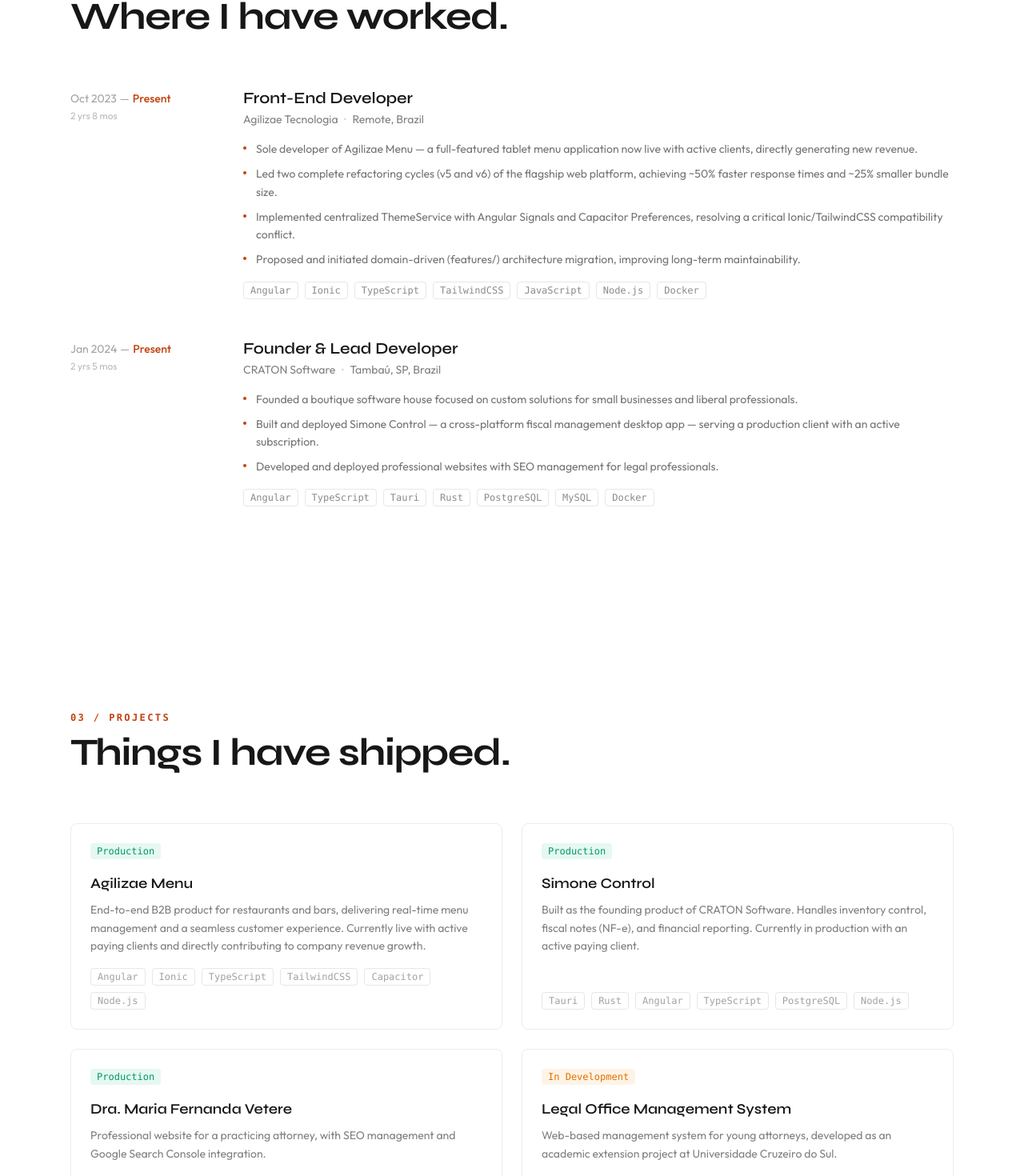
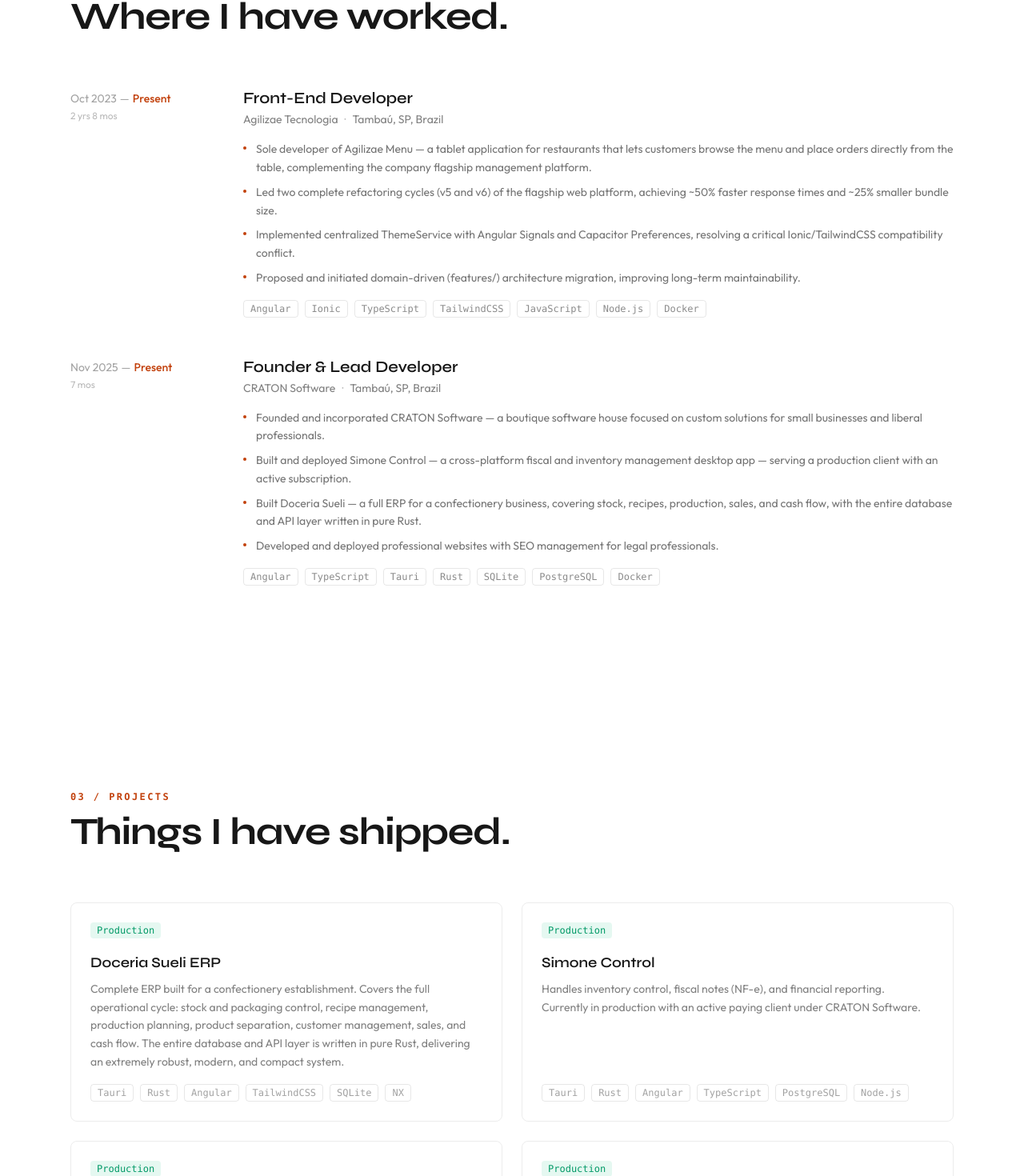
Before and after one commit to luizfsouzadev/portfolio, a Next.js app: page / in a window 1280 px wide. Shown: the part 1658-3128 px from the top of the page at 80% size. Built offline with nearby package versions, Linux system fonts and the light colour scheme; no server answers.

Commit message:
fix: correct contact email, experience dates, and project descriptions

```diff
--- a/src/data/about.ts
+++ b/src/data/about.ts
@@ -4,12 +4,12 @@
 	heading: 'A little about me.',
 	paragraphs: [
 		"I'm a Full-Stack Developer from Brazil with a front-end focus and over two years of professional experience. I build production-grade applications — from real-time tablet menus to cross-platform desktop tools — shipped to paying clients.",
-		'Currently I work as the sole front-end developer at Agilizae Tecnologia, where I shipped a full tablet menu application from scratch and led two major platform refactors. In parallel, I run CRATON Software, a boutique software house I founded in 2024, building custom solutions for small businesses and legal professionals.',
-		'My day-to-day stack is Angular or React on the front, Node.js + PostgreSQL on the back, all in TypeScript. I also reach for Docker, Tauri, and Rust when the project calls for it.',
+		'Currently I work as the sole front-end developer at Agilizae Tecnologia in Tambaú, SP, where I shipped a full tablet menu application from scratch and led two major platform refactors. In parallel, I run CRATON Software, a boutique software house I incorporated in late 2025, building custom solutions for small businesses.',
+		'My day-to-day stack is Angular or React on the front, with full-stack capabilities spanning TypeScript APIs, Rust back-ends, and cross-platform desktop apps via Tauri.',
 	],
 	highlights: [
 		{ value: '2+', label: 'years professional' },
-		{ value: '4', label: 'projects in production' },
+		{ value: '5', label: 'projects in production' },
 		{ value: '3', label: 'active clients' },
 	],
 };
--- a/src/data/experience.ts
+++ b/src/data/experience.ts
@@ -5,12 +5,12 @@
 		id: 'agilizae',
 		role: 'Front-End Developer',
 		company: 'Agilizae Tecnologia',
-		location: 'Remote, Brazil',
+		location: 'Tambaú, SP, Brazil',
 		type: 'full-time',
 		startDate: '2023-10',
 		current: true,
 		description: [
-			'Sole developer of Agilizae Menu — a full-featured tablet menu application now live with active clients, directly generating new revenue.',
+			'Sole developer of Agilizae Menu — a tablet application for restaurants that lets customers browse the menu and place orders directly from the table, complementing the company flagship management platform.',
 			'Led two complete refactoring cycles (v5 and v6) of the flagship web platform, achieving ~50% faster response times and ~25% smaller bundle size.',
 			'Implemented centralized ThemeService with Angular Signals and Capacitor Preferences, resolving a critical Ionic/TailwindCSS compatibility conflict.',
 			'Proposed and initiated domain-driven (features/) architecture migration, improving long-term maintainability.',
@@ -23,13 +23,14 @@
 		company: 'CRATON Software',
 		location: 'Tambaú, SP, Brazil',
 		type: 'freelance',
-		startDate: '2024-01',
+		startDate: '2025-11',
 		current: true,
 		description: [
-			'Founded a boutique software house focused on custom solutions for small businesses and liberal professionals.',
-			'Built and deployed Simone Control — a cross-platform fiscal management desktop app — serving a production client with an active subscription.',
+			'Founded and incorporated CRATON Software — a boutique software house focused on custom solutions for small businesses and liberal professionals.',
+			'Built and deployed Simone Control — a cross-platform fiscal and inventory management desktop app — serving a production client with an active subscription.',
+			'Built Doceria Sueli — a full ERP for a confectionery business, covering stock, recipes, production, sales, and cash flow, with the entire database and API layer written in pure Rust.',
 			'Developed and deployed professional websites with SEO management for legal professionals.',
 		],
-		stack: ['Angular', 'TypeScript', 'Tauri', 'Rust', 'PostgreSQL', 'MySQL', 'Docker'],
+		stack: ['Angular', 'TypeScript', 'Tauri', 'Rust', 'SQLite', 'PostgreSQL', 'Docker'],
 	},
 ];
--- a/src/data/projects.ts
+++ b/src/data/projects.ts
@@ -2,24 +2,36 @@
 
 export const projects: Project[] = [
 	{
-		id: 'agilizae-menu',
-		name: 'Agilizae Menu',
-		description: 'Full-featured tablet menu application for the food & beverage industry, built from scratch as the sole developer.',
-		longDescription: 'End-to-end B2B product for restaurants and bars, delivering real-time menu management and a seamless customer experience. Currently live with active paying clients and directly contributing to company revenue growth.',
-		stack: ['Angular', 'Ionic', 'TypeScript', 'TailwindCSS', 'Capacitor', 'Node.js'],
+		id: 'doceria-sueli',
+		name: 'Doceria Sueli ERP',
+		description: 'Full ERP system for a confectionery business — from inventory and recipes to production, sales, and cash flow.',
+		longDescription:
+			'Complete ERP built for a confectionery establishment. Covers the full operational cycle: stock and packaging control, recipe management, production planning, product separation, customer management, sales, and cash flow. The entire database and API layer is written in pure Rust, delivering an extremely robust, modern, and compact system.',
+		stack: ['Tauri', 'Rust', 'Angular', 'TailwindCSS', 'SQLite', 'NX'],
 		status: 'production',
 		featured: true,
-		startDate: '2023-10',
+		startDate: '2026-05',
 	},
 	{
 		id: 'simone-control',
 		name: 'Simone Control',
 		description: 'Cross-platform fiscal and inventory management desktop application for small retail businesses.',
-		longDescription: 'Built as the founding product of CRATON Software. Handles inventory control, fiscal notes (NF-e), and financial reporting. Currently in production with an active paying client.',
+		longDescription: 'Handles inventory control, fiscal notes (NF-e), and financial reporting. Currently in production with an active paying client under CRATON Software.',
 		stack: ['Tauri', 'Rust', 'Angular', 'TypeScript', 'PostgreSQL', 'Node.js'],
 		status: 'production',
 		featured: true,
 		startDate: '2023-01',
+	},
+	{
+		id: 'agilizae-menu',
+		name: 'Agilizae Menu',
+		description: 'Tablet application for restaurants where customers can browse the digital menu and place orders directly from the table.',
+		longDescription:
+			'Built from scratch as sole developer at Agilizae Tecnologia. A tablet-based complement to the company flagship management platform — customers browse items and place orders at the table in real time. Currently live with active clients.',
+		stack: ['Angular', 'Ionic', 'TypeScript', 'TailwindCSS', 'Capacitor', 'Node.js'],
+		status: 'production',
+		featured: false,
+		startDate: '2023-10',
 	},
 	{
 		id: 'dra-maria-fernanda',
--- a/src/data/site.ts
+++ b/src/data/site.ts
@@ -1,5 +1,5 @@
 export const siteConfig = {
-	email: 'f3rn.luiz@gmail.com',
+	email: 'luizfsouza.dev@gmail.com',
 	github: 'https://github.com/luizfsouzadev',
 	linkedin: 'https://www.linkedin.com/in/luizfsouzadev',
 	url: process.env.NEXT_PUBLIC_SITE_URL ?? 'https://luiz.craton.com.br',
```
